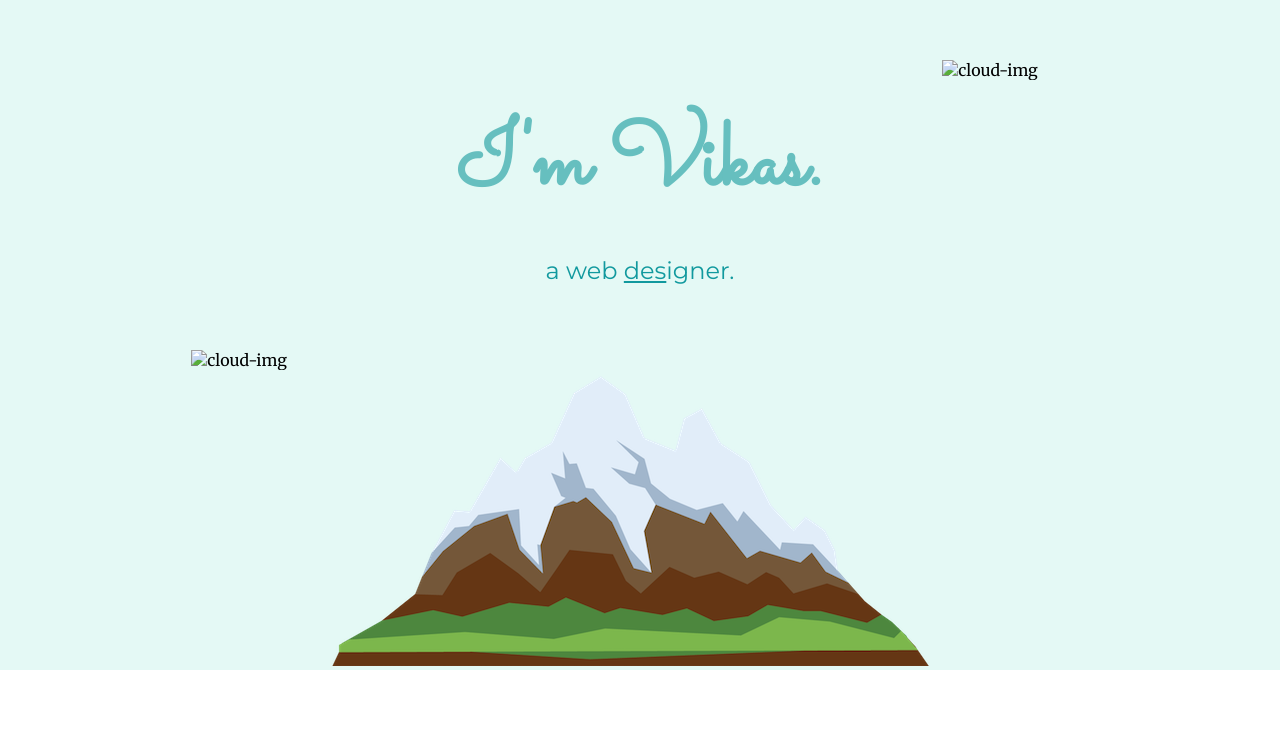
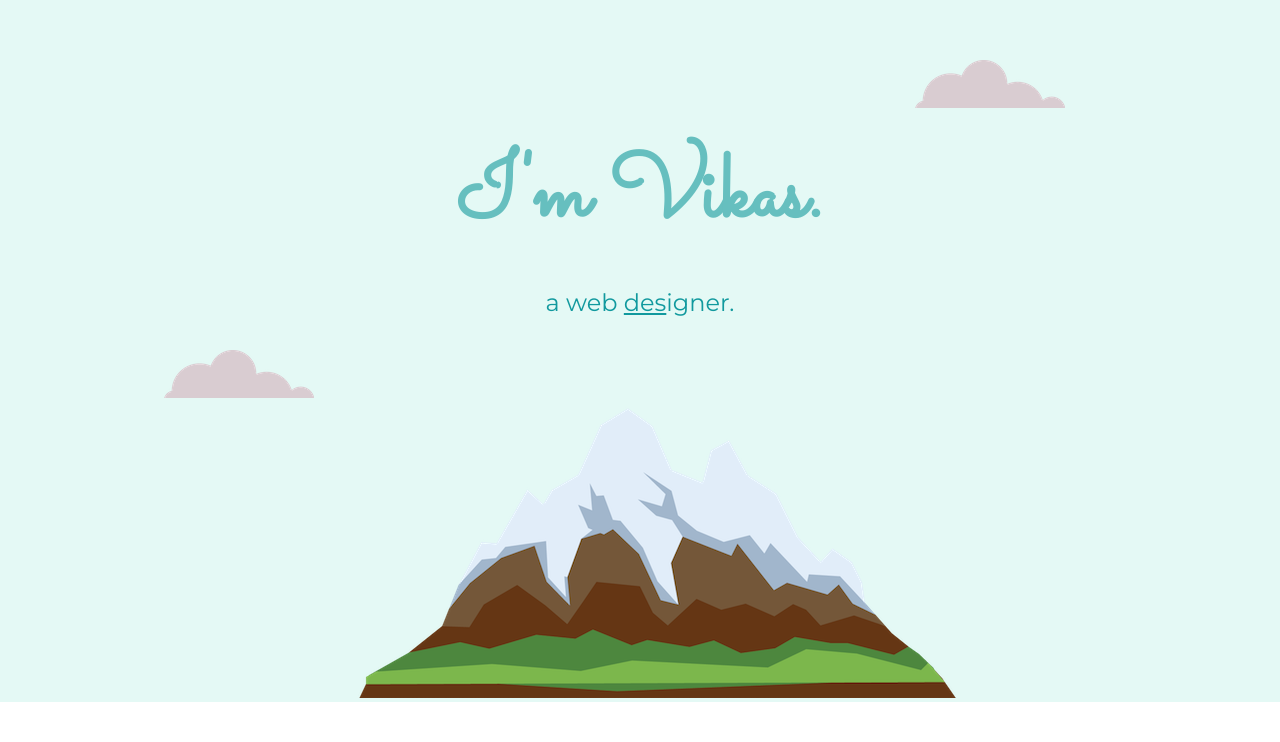
Before and after one commit to MangaVikasGoud/ev, a plain HTML site: page index.html in a window 1280 px wide. Shown: the top 742 px of the page. Drawn offline with Linux system fonts and the light colour scheme; files whose address does not match are found by name.

Commit message:
Update index.html

```diff
--- a/index.html
+++ b/index.html
@@ -11,11 +11,11 @@
   <body>
 
     <div class="top-container">
-      <img class="cloud1"src="images/cloud.png" alt="cloud-img">
+      <img class="cloud1"src="cloud.png" alt="cloud-img">
       <h1>I'm Vikas.</h1>
       <h3>a web <span class="des">des</span>igner.</h3>
 
-      <img class="cloud2"src="images/cloud.png" alt="cloud-img">
+      <img class="cloud2"src="cloud.png" alt="cloud-img">
       <img class="mountain"src="images/mountain.png" alt="mountain-img">
     </div>
 
```
